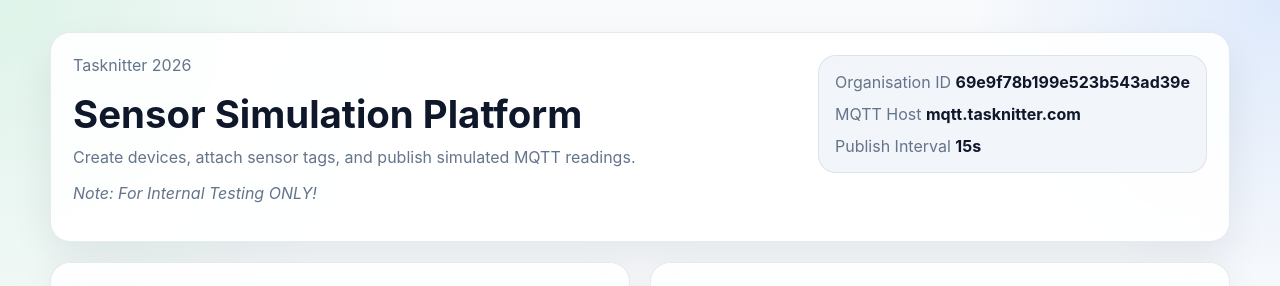
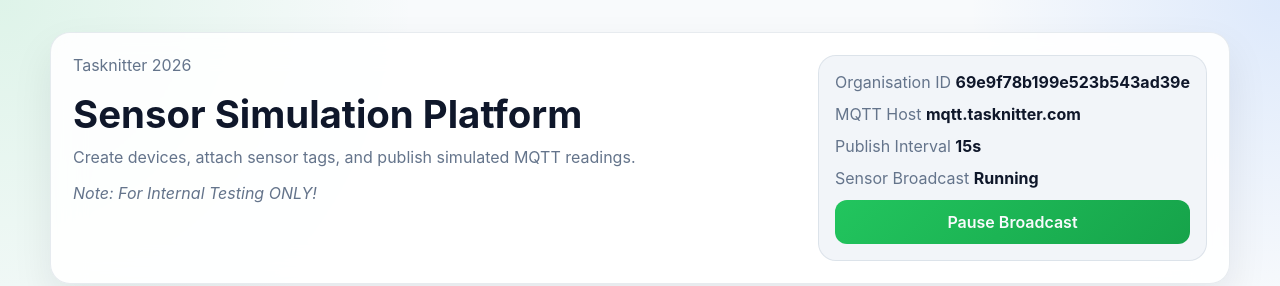
Before and after one commit to Amha-Endrayes/tasknitter-sensor-sim, a Flask app: page / in a window 1280 px wide. Shown: the top 286 px of the page. Run offline with Flask 3, Linux system fonts and the light colour scheme; data that the repository does not hold is empty.

Commit message:
added pause functionality

```diff
--- a/app.py
+++ b/app.py
@@ -178,6 +178,7 @@ class AppState:
                 "publish_interval_seconds": DEFAULT_INTERVAL_SECONDS,
                 "theme": "light",
             },
+            "broadcast_enabled": True,
             "devices": [],
             "last_publish": None,
         }
@@ -191,6 +192,7 @@ class AppState:
         loaded = json.loads(STATE_FILE.read_text(encoding="utf-8"))
         default = self._default_state()
         default["settings"].update(loaded.get("settings", {}))
+        default["broadcast_enabled"] = loaded.get("broadcast_enabled", True)
         default["devices"] = loaded.get("devices", [])
         default["last_publish"] = loaded.get("last_publish")
         return default
@@ -289,6 +291,12 @@ class AppState:
             self.save()
             return tag, payload, publish_result
 
+    def set_broadcast_enabled(self, enabled: bool) -> dict[str, Any]:
+        with self._lock:
+            self.state["broadcast_enabled"] = bool(enabled)
+            self.save()
+            return self.snapshot()
+
     def _next_sensor_value(self, tag: dict[str, Any]) -> float:
         profile = SENSOR_PROFILES[tag["sensor_type"]]
         current = float(tag["current_value"])
@@ -327,9 +335,11 @@ class AppState:
     def simulate_forever(self) -> None:
         while True:
             time.sleep(1)
-            interval_ms = self.state["settings"]["publish_interval_seconds"] * 1000
             changed = False
             with self._lock:
+                if not self.state.get("broadcast_enabled", True):
+                    continue
+                interval_ms = self.state["settings"]["publish_interval_seconds"] * 1000
                 for device in self.state["devices"]:
                     for tag in device.get("tags", []):
                         if now_ms() - int(tag.get("last_published_at", 0)) >= interval_ms:
@@ -372,6 +382,13 @@ def update_settings():
     return jsonify(snapshot)
 
 
+@app.post("/api/broadcast")
+def update_broadcast():
+    payload = request.get_json(force=True)
+    snapshot = state.set_broadcast_enabled(bool(payload.get("broadcast_enabled", True)))
+    return jsonify(snapshot)
+
+
 @app.post("/api/devices")
 def create_device():
     payload = request.get_json(force=True)
--- a/static/style.css
+++ b/static/style.css
@@ -142,6 +142,17 @@ button.secondary {
     border: 1px solid var(--border);
 }
 
+#broadcastToggleButton {
+    background: linear-gradient(135deg, #22c55e, #16a34a);
+    color: #f8fafc;
+    border: none;
+}
+
+#broadcastToggleButton.is-paused {
+    background: linear-gradient(135deg, #f97316, #ea580c);
+    color: #fff7ed;
+}
+
 button:hover {
     filter: brightness(1.05);
 }
--- a/templates/index.html
+++ b/templates/index.html
@@ -28,6 +28,11 @@
                     <span class="status-label">Publish Interval</span>
                     <strong id="intervalLabel">-</strong>
                 </div>
+                <div>
+                    <span class="status-label">Sensor Broadcast</span>
+                    <strong id="broadcastLabel">-</strong>
+                </div>
+                <button id="broadcastToggleButton" class="secondary" type="button">Pause Broadcast</button>
             </div>
         </section>
 
@@ -116,6 +121,7 @@
         const deviceUrl = "/api/devices";
         const tagUrl = "/api/tags";
         const settingsUrl = "/api/settings";
+        const broadcastUrl = "/api/broadcast";
         let latestState = null;
         let refreshTimer = null;
 
@@ -162,6 +168,10 @@
             document.getElementById("orgIdLabel").textContent = state.settings.org_id;
             document.getElementById("mqttHostLabel").textContent = state.settings.mqtt_host;
             document.getElementById("intervalLabel").textContent = `${state.settings.publish_interval_seconds}s`;
+            document.getElementById("broadcastLabel").textContent = state.broadcast_enabled ? "Running" : "Paused";
+            const broadcastButton = document.getElementById("broadcastToggleButton");
+            broadcastButton.textContent = state.broadcast_enabled ? "Pause Broadcast" : "Resume Broadcast";
+            broadcastButton.classList.toggle("is-paused", !state.broadcast_enabled);
 
             if (!options.preserveForms) {
                 const settingsForm = document.getElementById("settingsForm");
@@ -283,6 +293,13 @@
             showToast("State refreshed");
         });
 
+        document.getElementById("broadcastToggleButton").addEventListener("click", async () => {
+            const nextValue = !(latestState?.broadcast_enabled ?? true);
+            await postJson(broadcastUrl, { broadcast_enabled: nextValue });
+            await refreshState({ preserveForms: shouldPreserveForms() });
+            showToast(nextValue ? "Sensor broadcast resumed" : "Sensor broadcast paused");
+        });
+
         refreshState();
         pollState();
     </script>
```
